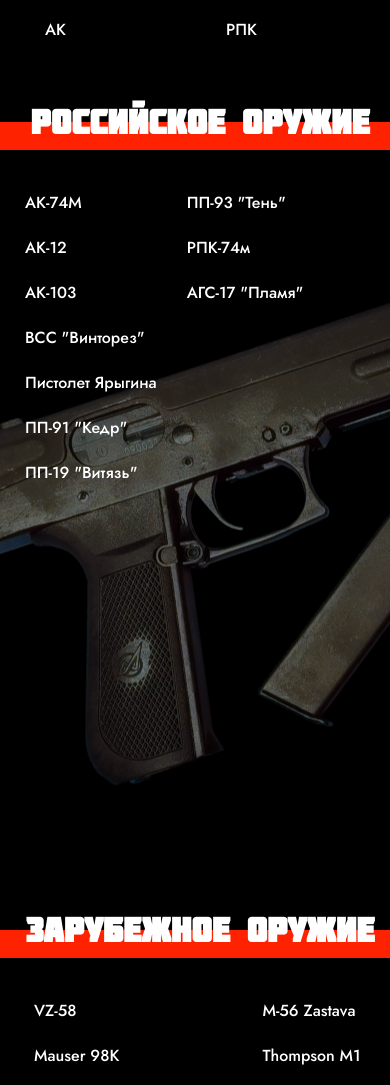
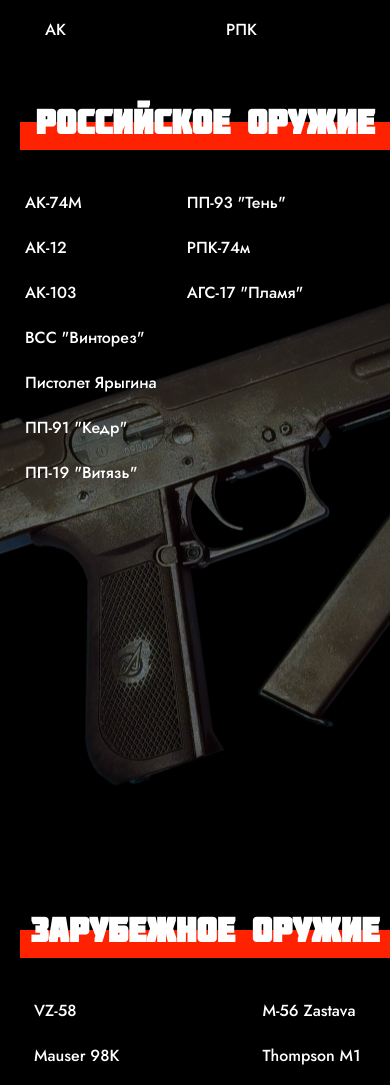
Before and after one commit to gammbol/oruzh, a plain HTML site: page index.html in a window 390 px wide. Shown: the part 3185-4270 px from the top of the page. Drawn offline with nearby package versions, Linux system fonts and the light colour scheme.

Commit message:
Update style.css

```diff
--- a/styles/style.css
+++ b/styles/style.css
@@ -136,7 +136,7 @@
         padding-top: 80px !important;
     }
     .rusHeadingWrapper {
-        width: 400px !important;
+        width: 370px !important;
         height: 28px !important;
     }
     .rusHeading {
@@ -160,7 +160,7 @@
         padding-top: 80px !important;
     }
     .forHeadingWrapper {
-        width: 400px !important;
+        width: 370px !important;
         height: 28px !important;
         margin-left: auto;
     }
```
